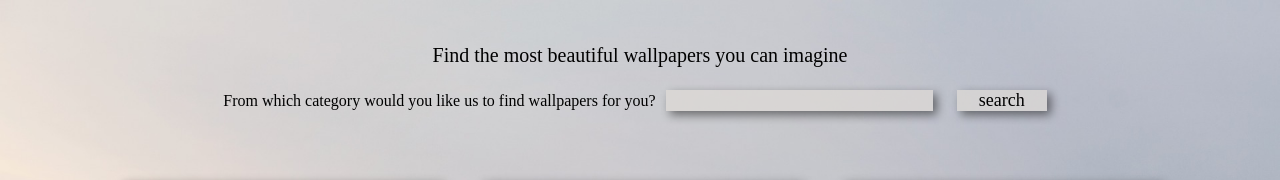
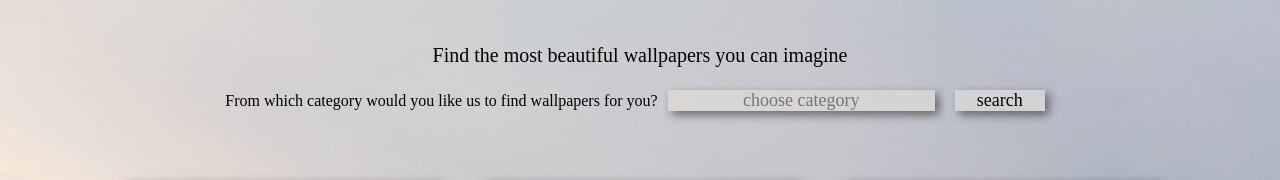
Before and after one commit to anzamarska/wallpapers-app, a React (Create React App) app: page / in a window 1280 px wide. Shown: the top 180 px of the page. Built offline with nearby package versions, Linux system fonts and the light colour scheme; no server answers; a web font is replaced by a local one.

Commit message:
add posibility for checking the  pictures like fevourites

```diff
--- a/src/App.js
+++ b/src/App.js
@@ -15,8 +15,9 @@ class App extends React.Component {
     super(props);
     this.state = {
       isModalOpen: false,
-      variable: "hamster",
+      variable: "",
       preventErrotText: "",
+      favouritesImg: [],
     };
     this.handleCategoryChange = this.handleCategoryChange.bind(this);
     this.handleSubmit = this.handleSubmit.bind(this);
@@ -40,11 +41,11 @@ class App extends React.Component {
 
   handleCategoryChange(e) {
     this.setState({ variable: e.target.value });
-    console.log("e.target", e.target);
   }
 
   handleSubmit(event) {
     event.preventDefault();
+    // console.log("e.target", event.target, "variable", variable.value);
 
     fetch(`${API_URL}?query=${this.state.variable}&client_id=${APP_ID}`)
       .then((response) => response.json())
@@ -59,14 +60,15 @@ class App extends React.Component {
             autor3: data.results[2].user.name,
             preventErrotText: "",
           });
+          // this.mainInput.value = "";
         } else {
           this.setState({
             preventErrotText:
               "Sorry, we can't find the pictures you requested. We would be happy to offer you some other. Maybe You will be interested in beautiful pictures from categories such as meals, animal or minimal?",
-            // variable: "sad",
           });
         }
       });
+    this.setState({ variable: "" });
   }
 
   openModal = () => {
@@ -78,6 +80,13 @@ class App extends React.Component {
   closeModal = () => {
     this.setState({
       isModalOpen: false,
+    });
+  };
+
+  addToFavourites = (src, autor) => {
+    console.log("add to favourites");
+    this.setState({
+      favouritesImg: [...this.state.favouritesImg, { src, autor }],
     });
   };
 
@@ -100,6 +109,7 @@ class App extends React.Component {
           handleCategoryChange={this.handleCategoryChange}
           handleSubmit={this.handleSubmit}
           variable={this.state.variable}
+          addToFavourites={this.addToFavourites}
         />
         <FavPicturesWrapper />
       </div>
--- a/src/components/Form/Form.js
+++ b/src/components/Form/Form.js
@@ -8,11 +8,14 @@ const Form = (props) => (
       <input
         className={style.searchInput}
         type="text"
-        variable={props.variable}
+        value={props.variable}
+        placeholder="choose category"
         onChange={(e) => props.handleCategoryChange(e)}
-      />{" "}
+      />
+      {""}
     </label>
     <input className={style.searchInput} type="submit" value="search" />
+
     <p className={style.errorTest}>{props.preventErrotText}</p>
   </form>
 );
--- a/src/components/PhotosGrid/Photo/Photo.js
+++ b/src/components/PhotosGrid/Photo/Photo.js
@@ -7,7 +7,10 @@ const Photo = (props) => {
     <>
       <div className={style.wrapper}>
         <img className={style.photo} src={props.photo1} alt="" />
-        <button className={style.likeButton}>
+        <button
+          className={style.likeButton}
+          onClick={() => props.addToFavourites(props.photo1, props.autor1)}
+        >
           <img src={buttonIcon} className={style.buttonIcon} alt="" />
         </button>
         <p className={style.autorName}>{props.autor1} </p>
--- a/src/components/PhotosGrid/Photo/Photo.module.scss
+++ b/src/components/PhotosGrid/Photo/Photo.module.scss
@@ -42,6 +42,12 @@
   padding: 12px 16px;
   font-size: 16px;
   cursor: pointer;
+
+  transform: translateZ(0);
+  transition: all 1s ease;
+
+  :hover {
+  }
 }
 
 // .btn:hover {
--- a/src/components/PhotosGrid/PhotosWrapper.js
+++ b/src/components/PhotosGrid/PhotosWrapper.js
@@ -22,6 +22,7 @@ const PhotosWrapper = (props) => (
       autor2={props.autor2}
       autor3={props.autor3}
       componentDidMount={props.componentDidMount}
+      addToFavourites={props.addToFavourites}
     />
   </div>
 );
```
